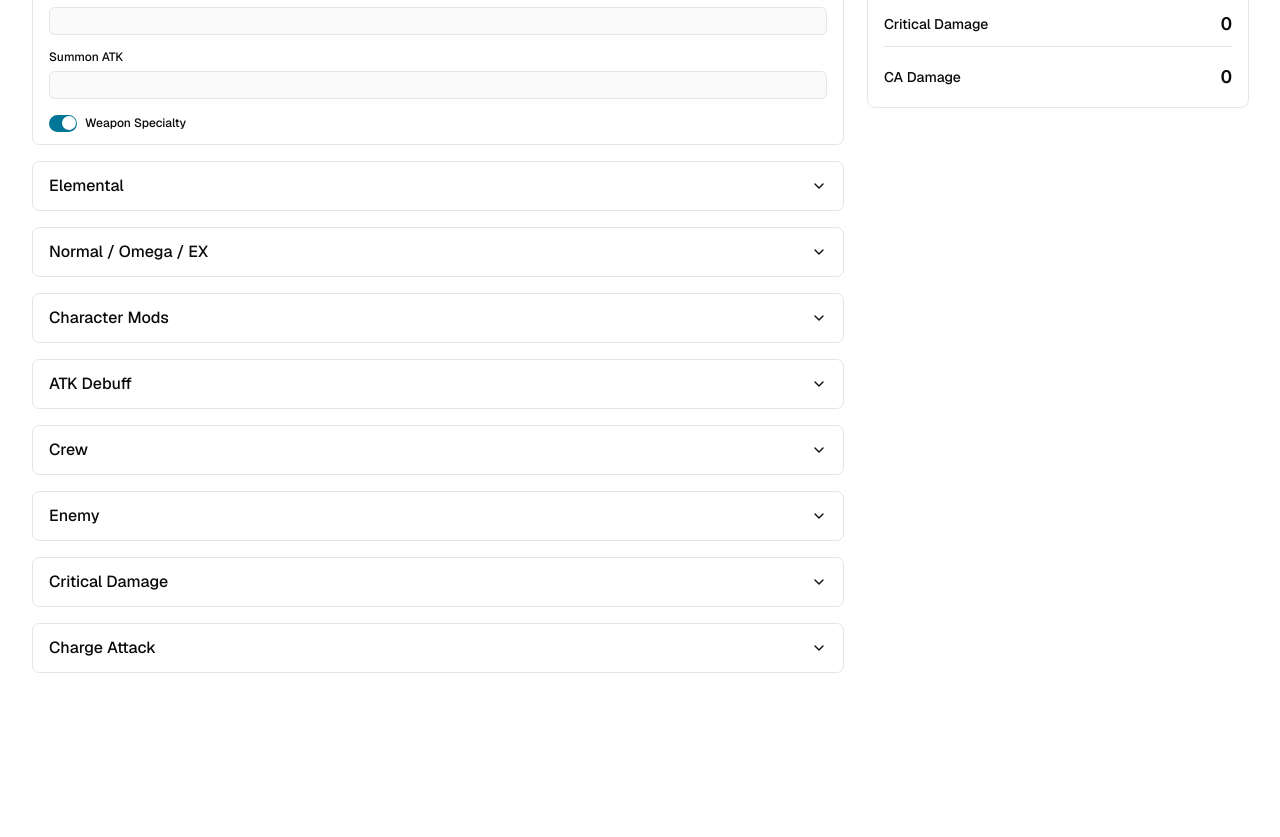
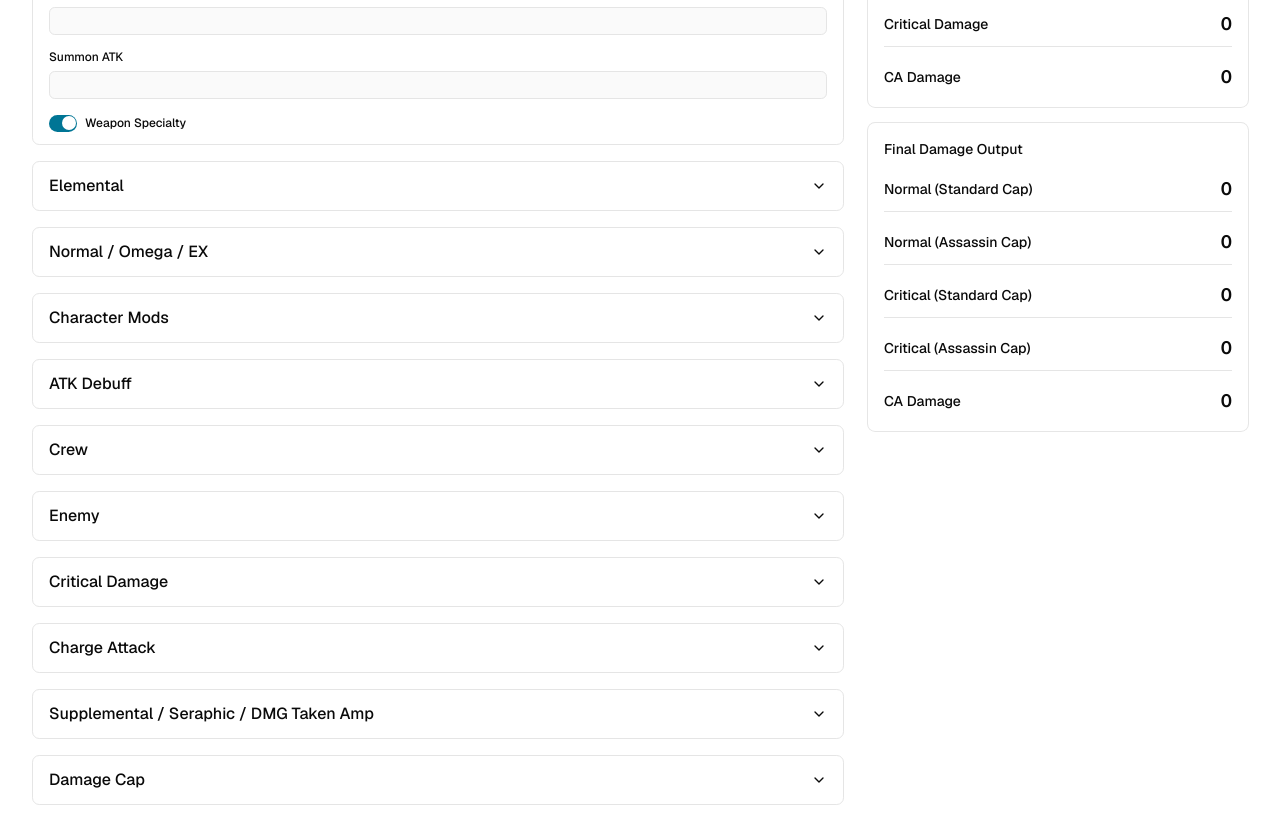
Before and after one commit to Skreeauk/dark-gbf-calc, a Next.js app: page / in a window 1280 px wide. Shown: the part 240-1077 px from the top of the page. Before the commit the page ends 945 px from the top, so only its background shows below. Built offline with nearby package versions, Linux system fonts and the light colour scheme.

Commit message:
feat(app): add supplemental/cap panels and final damage output to page

```diff
--- a/app/page.tsx
+++ b/app/page.tsx
@@ -9,7 +9,10 @@ import { CrewPanel } from "@/components/calculator/crew-panel"
 import { EnemyPanel } from "@/components/calculator/enemy-panel"
 import { CriticalPanel } from "@/components/calculator/critical-panel"
 import { CaPanel } from "@/components/calculator/ca-panel"
+import { SupplementalSeraphicPanel } from "@/components/calculator/supplemental-seraphic-panel"
+import { DamageCapPanel } from "@/components/calculator/damage-cap-panel"
 import { DamageOutput } from "@/components/calculator/damage-output"
+import { FinalDamageOutput } from "@/components/calculator/final-damage-output"
 
 export default function Page() {
   return (
@@ -27,10 +30,13 @@ export default function Page() {
           <EnemyPanel />
           <CriticalPanel />
           <CaPanel />
+          <SupplementalSeraphicPanel />
+          <DamageCapPanel />
         </div>
 
-        <div className="lg:sticky lg:top-6">
+        <div className="space-y-4 lg:sticky lg:top-6">
           <DamageOutput />
+          <FinalDamageOutput />
         </div>
       </div>
     </div>
```
Also changed, not shown: 1 other file (tests, documents, lock files or other folders).
